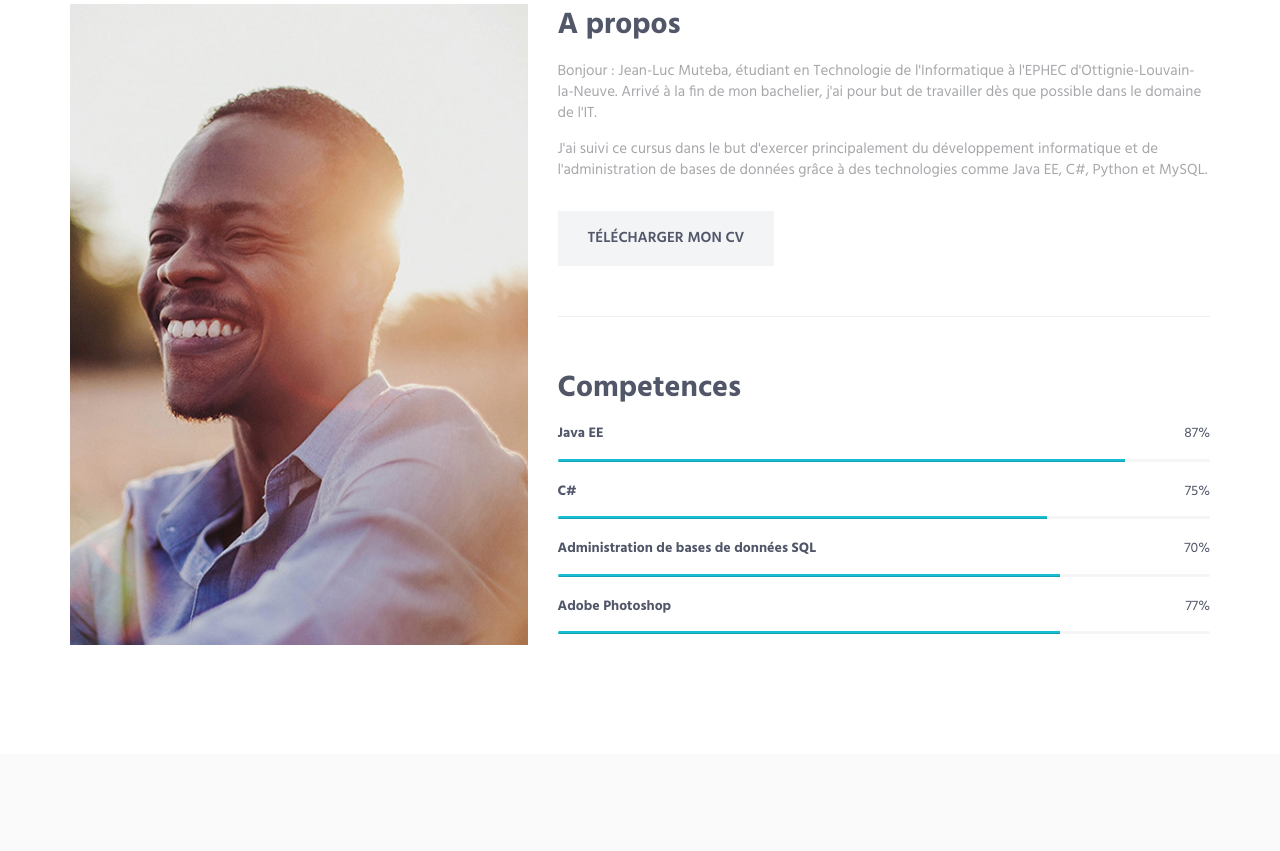
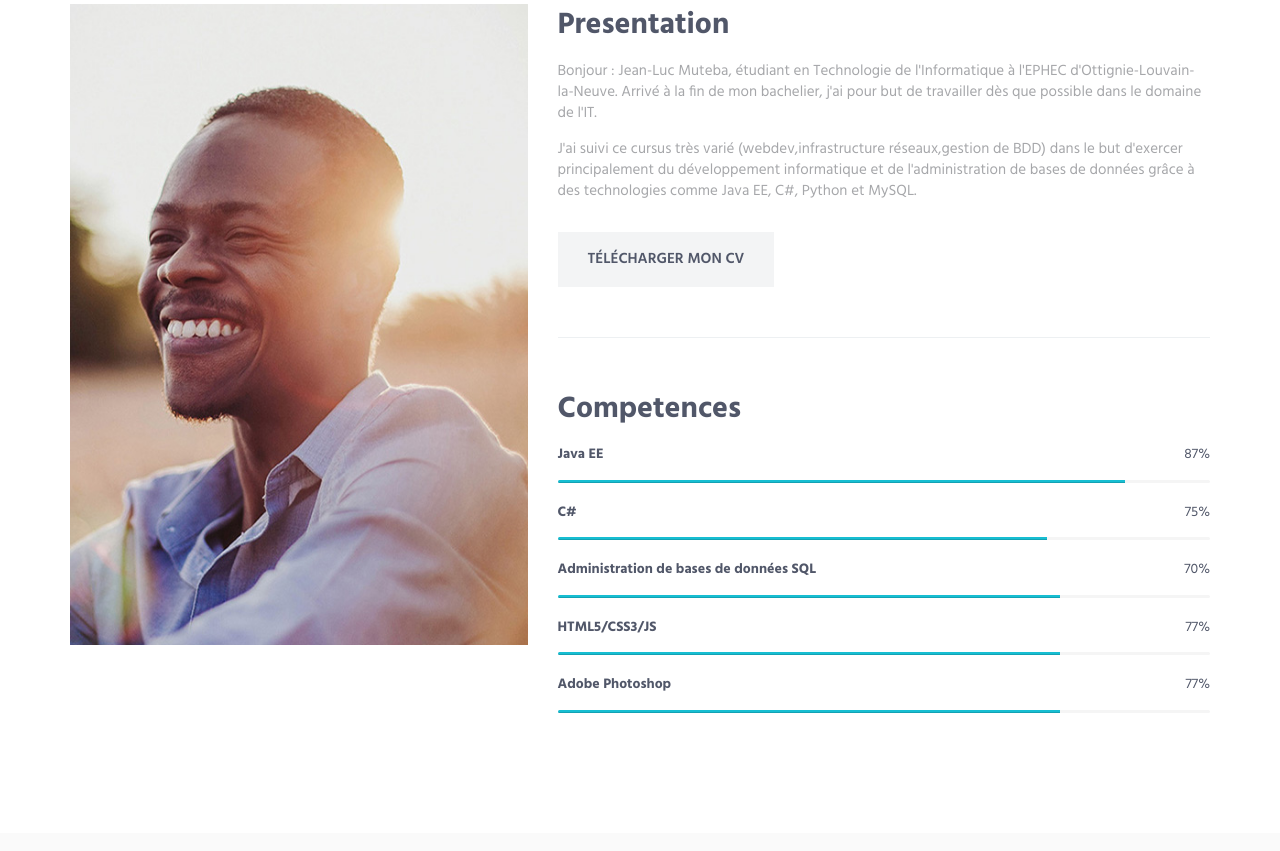
Before and after one commit to Nighteba/nighteba.github.io, a plain HTML site: page index.html in a window 1280 px wide. Shown: the part 716-1567 px from the top of the page. Drawn offline with Linux system fonts and the light colour scheme.

Commit message:
Update index.html

```diff
--- a/index.html
+++ b/index.html
@@ -120,9 +120,9 @@
                         <div class="section-seperator margin-b-50">
                             <div class="margin-b-50">
                                 <div class="margin-b-30">
-                                    <h2>A propos</h2>
+                                    <h2>Presentation</h2>
                                     <p>Bonjour : Jean-Luc Muteba, étudiant en Technologie de l'Informatique à l'EPHEC d'Ottignie-Louvain-la-Neuve. Arrivé à la fin de mon bachelier, j'ai pour but de travailler dès que possible dans le domaine de l'IT.</p>
-                                    <p>J'ai suivi ce cursus dans le but d'exercer principalement du développement informatique et de l'administration de bases de données grâce à des technologies comme Java EE, C#, Python et MySQL.</p>
+                                    <p>J'ai suivi ce cursus très varié (webdev,infrastructure réseaux,gestion de BDD) dans le but d'exercer principalement du développement informatique et de l'administration de bases de données grâce à des technologies comme Java EE, C#, Python et MySQL.</p>
                                 </div>
                                 <a href="#" class="btn-theme btn-theme-md btn-default-bg text-uppercase">Télécharger mon CV</a>
                             </div>
@@ -149,7 +149,13 @@
                             </div>
                         </div>
                         <div class="progress-box">
-                            <h5>Adobe Photoshop <span class="color-heading pull-right">77%</span></h5>
+                            <h5>HTML5/CSS3/JS<span class="color-heading pull-right">77%</span></h5>
+                            <div class="progress">
+                                <div class="progress-bar bg-color-base" role="progressbar" data-width="77"></div>
+                            </div>
+                        </div>
+                        <div class="progress-box">
+                            <h5>Adobe Photoshop<span class="color-heading pull-right">77%</span></h5>
                             <div class="progress">
                                 <div class="progress-bar bg-color-base" role="progressbar" data-width="77"></div>
                             </div>
```
